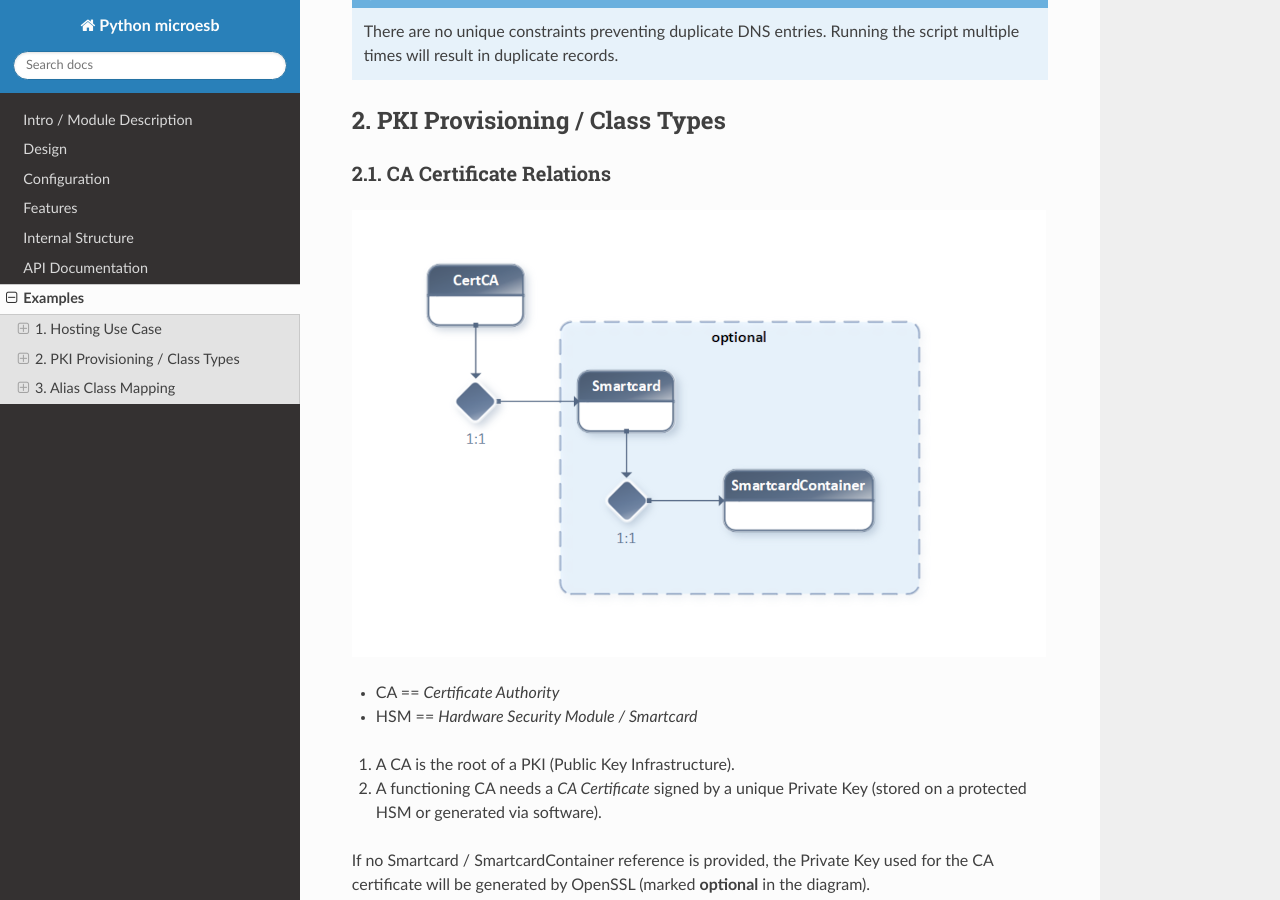
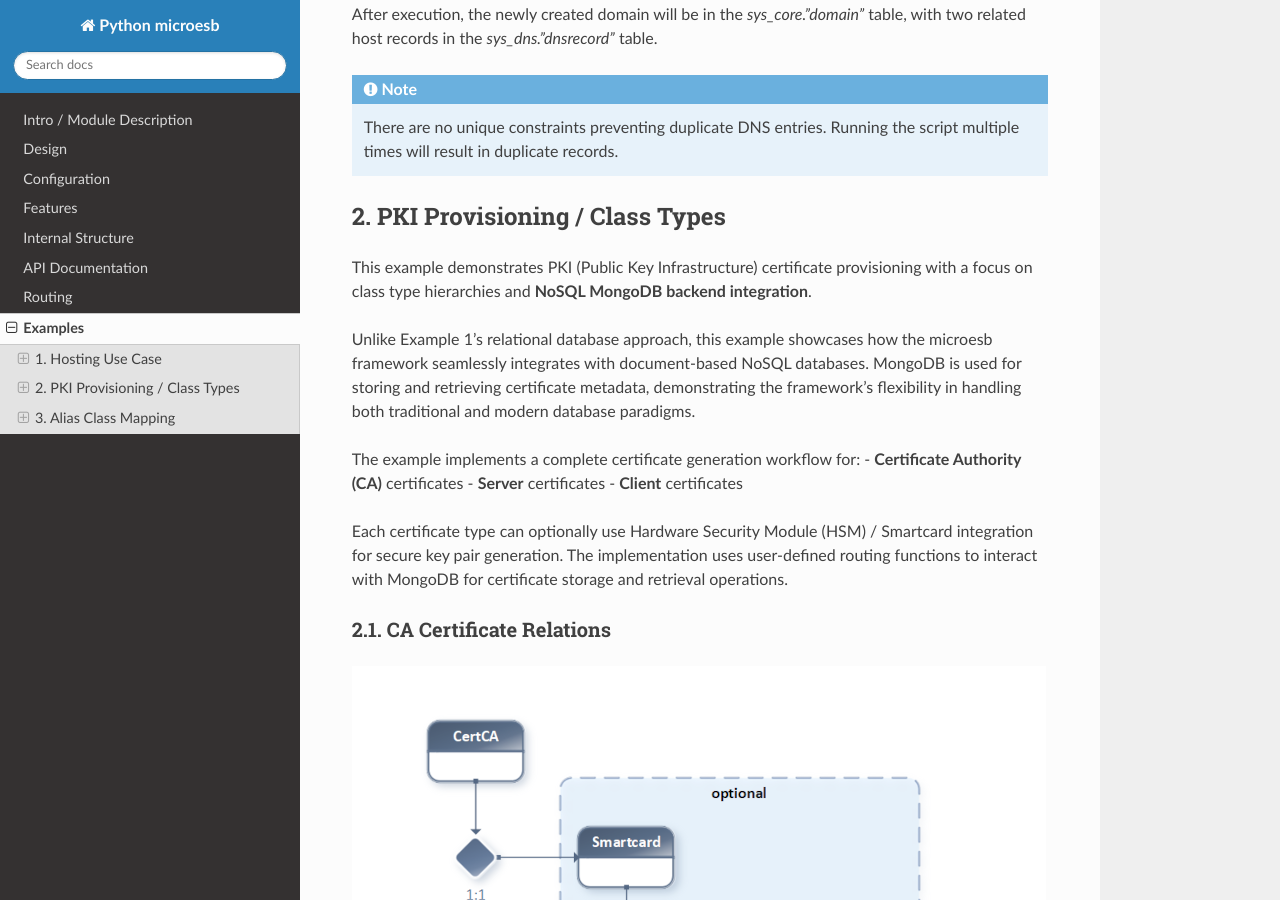
Before and after one commit to clauspruefer/python-micro-esb, a Sphinx documentation site: the page built from doc/source/examples.rst, in a window 1280 px wide and 900 px high, scrolled down 4782 px. Built offline with Sphinx 7.4.7 and the Read the Docs theme 3.1.0, drawn with Linux system fonts in a browser that asks for light colours; some of the changed text lies outside the part shown.

Commit message:
Update documentation for version 1.1 release
Co-authored-by: clauspruefer <17313789+clauspruefer@users.noreply.github.com>

```diff
--- a/doc/source/conf.py
+++ b/doc/source/conf.py
@@ -12,8 +12,8 @@ sys.path.append('./')
 project = 'Python microesb'
 copyright = '2016 - 2024, Claus Prüfer'
 author = 'Claus Prüfer'
-version = '1.0'
-release = '1.0'
+version = '1.1'
+release = '1.1'
 
 # -- General configuration ---------------------------------------------------
 # https://www.sphinx-doc.org/en/master/usage/configuration.html#general-configuration
--- a/doc/source/examples.rst
+++ b/doc/source/examples.rst
@@ -14,6 +14,10 @@ Examples
 In this example, assume our "virtual" company runs a **Hosting Business**.
 
 The company's customer data, including a) Internet Domains and b) DNS Hostnames, should be manageable by different subsystems.
+
+This example demonstrates the integration with **PostgreSQL database transactions**, showcasing
+how the microesb framework handles atomic operations across multiple related entities while
+maintaining data integrity through commit/rollback mechanisms.
 
 .. note::
 
@@ -194,6 +198,22 @@ After execution, the newly created domain will be in the `sys_core."domain"` tab
 2. PKI Provisioning / Class Types
 =================================
 
+This example demonstrates PKI (Public Key Infrastructure) certificate provisioning with a focus
+on class type hierarchies and **NoSQL MongoDB backend integration**.
+
+Unlike Example 1's relational database approach, this example showcases how the microesb framework
+seamlessly integrates with document-based NoSQL databases. MongoDB is used for storing and retrieving
+certificate metadata, demonstrating the framework's flexibility in handling both traditional and
+modern database paradigms.
+
+The example implements a complete certificate generation workflow for:
+- **Certificate Authority (CA)** certificates
+- **Server** certificates
+- **Client** certificates
+
+Each certificate type can optionally use Hardware Security Module (HSM) / Smartcard integration
+for secure key pair generation. The implementation uses user-defined routing functions to interact
+with MongoDB for certificate storage and retrieval operations.
 
 2.1. CA Certificate Relations
 ******************************
--- a/doc/source/index.rst
+++ b/doc/source/index.rst
@@ -12,6 +12,7 @@ Contents:
    features
    apidoc
    api
+   routing
    examples
 
 Indices and tables
```
Also changed, not shown: CHANGELOG.md (+11 -0 lines), doc/source/api.rst (+117 -2 lines), doc/source/intro.rst (+11 -3 lines), doc/source/routing.rst (added, +107 -0 lines), example/README.md.
